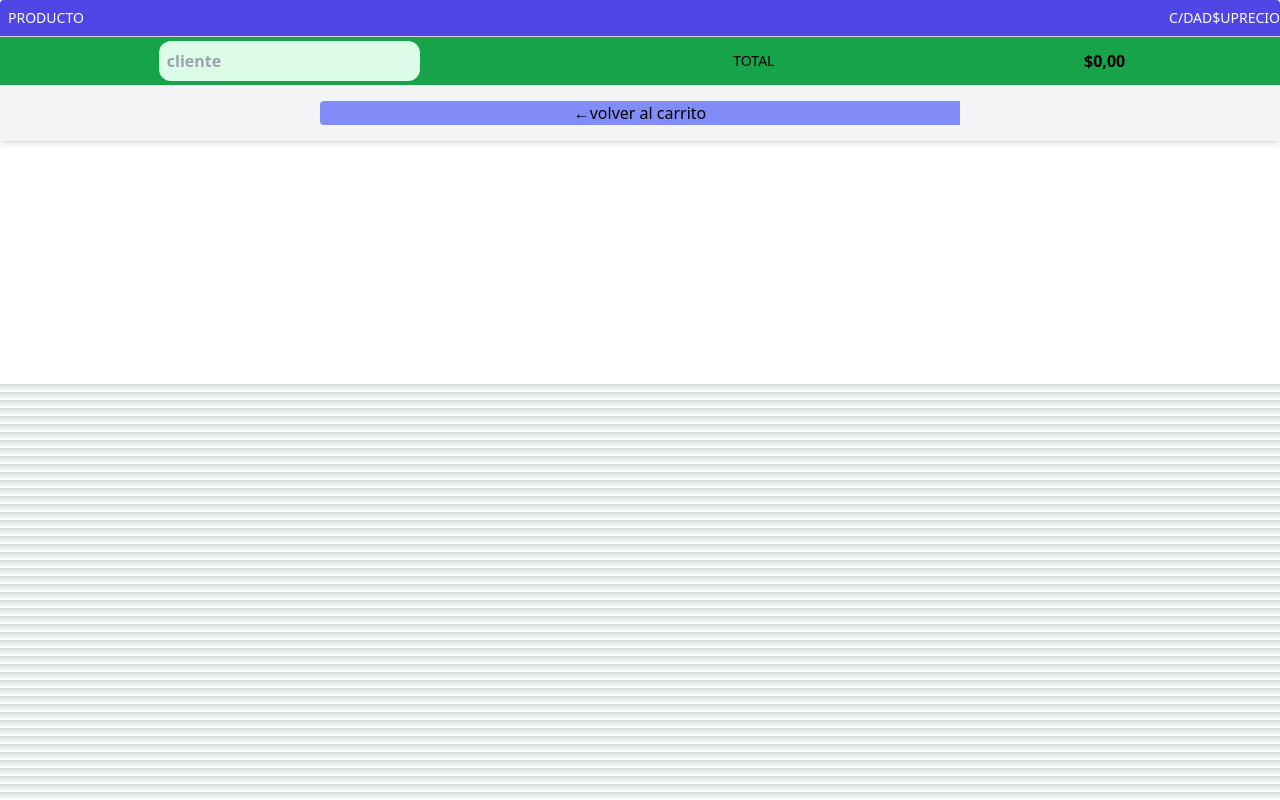
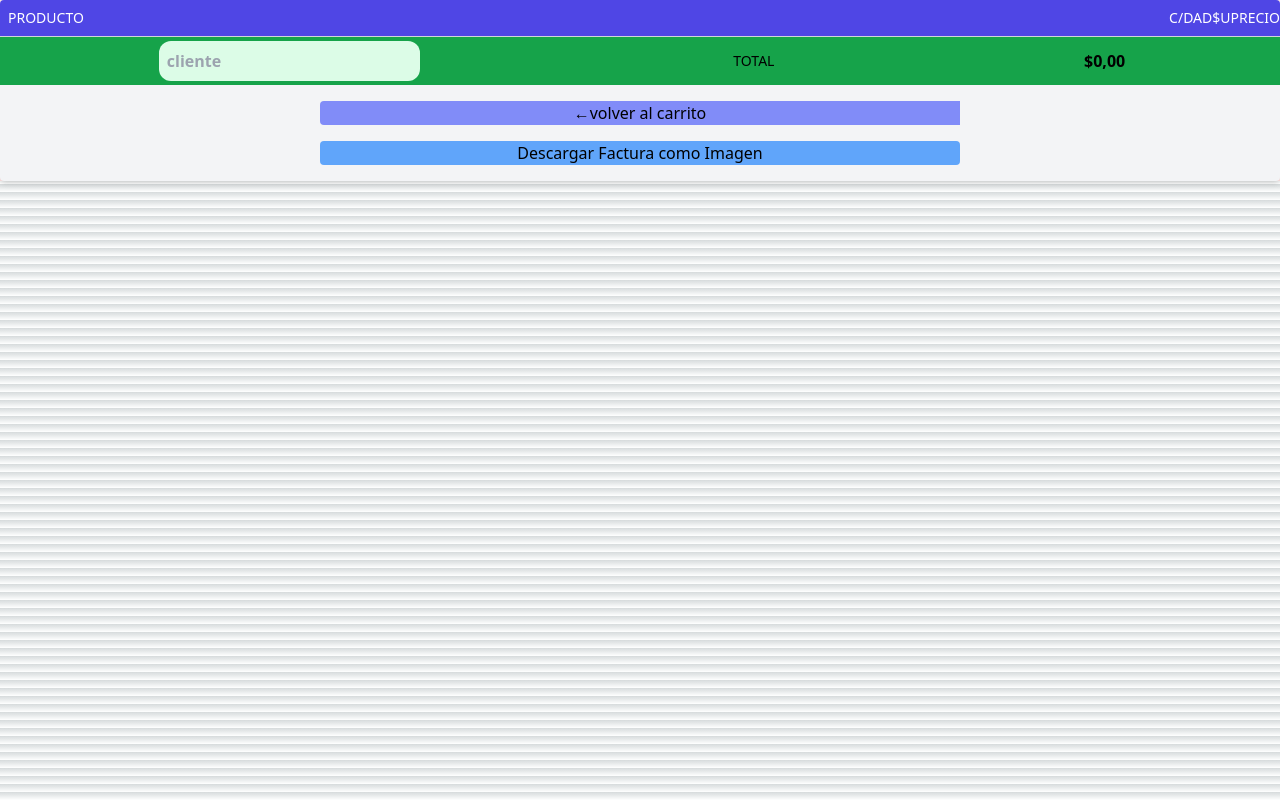
Before and after one commit to alancito1298/front-end-ecommerce, a Next.js app: page /resumen in a window 1280 px wide. Built offline with nearby package versions, Linux system fonts and the light colour scheme.

Commit message:
funcion descargar factura

```diff
--- a/package.json
+++ b/package.json
@@ -14,6 +14,7 @@
     "autoprefixer": "10.4.20",
     "axios": "^1.7.7",
     "css": "^3.0.0",
+    "html2canvas": "^1.4.1",
     "next": "14.2.7",
     "postcss": "8.4.44",
     "react": "18.3.1",
--- a/pages/resumen.js
+++ b/pages/resumen.js
@@ -8,7 +8,7 @@ import Factura from '@/app/factura';
 
 
 export default function MostrarProductos() {
-  return (<div className='h-96 bg-white'>
+  return (<div className='h-full bg-white '>
 
     <Factura ></Factura>
 
--- a/src/app/factura.js
+++ b/src/app/factura.js
@@ -1,20 +1,21 @@
 'use client';
-import React, { useEffect, useState } from 'react';
+import React, { useEffect, useState, useRef } from 'react';
 import formatearDinero from './funciones/darFormatoDinero';
-
+import html2canvas from 'html2canvas';
 
 function Factura() {
   const [carrito, setCarrito] = useState([]);
   const [totalCarrito, setTotalCarrito] = useState(0);
+  const facturaRef = useRef(null); // Referencia al contenedor de la factura
+
   useEffect(() => {
-    // Inicializa el carrito en el localStorage
     const iniciarCarrito = () => {
       if (typeof window !== 'undefined') {
         const carritoStorage = localStorage.getItem('carrito');
         if (!carritoStorage) {
-          localStorage.setItem('carrito', JSON.stringify([])); // Inicializa el carrito como una lista vacía
+          localStorage.setItem('carrito', JSON.stringify([]));
         } else {
-          setCarrito(JSON.parse(carritoStorage)); // Carga el carrito desde localStorage
+          setCarrito(JSON.parse(carritoStorage));
         }
       }
     };
@@ -25,9 +26,8 @@ function Factura() {
     return producto.precioProducto * producto.quantity;
   };
 
-
   useEffect(() => {
-    calcularTotal(carrito); // Calcula el total del carrito
+    calcularTotal(carrito);
   }, [carrito]);
 
   const calcularTotal = (carritoActual = []) => {
@@ -35,49 +35,40 @@ function Factura() {
       (acc, producto) => acc + producto.precioProducto * producto.quantity,
       0
     );
-    setTotalCarrito(total); // Actualiza el total del carrito
+    setTotalCarrito(total);
+  };
+
+  const descargarImagen = async () => {
+    if (facturaRef.current) {
+      const canvas = await html2canvas(facturaRef.current);
+      const imagenURL = canvas.toDataURL('image/png');
+      const enlace = document.createElement('a');
+      enlace.href = imagenURL;
+      enlace.download = 'factura.png';
+      enlace.click();
+    }
   };
 
   return (
-    <div >
-      {/* Container */}
-      <div className="mx-auto w-full max-w-7xl ">
-        {/* Component */}
+    <div className='bg-red-100' >
+      <div className="mx-auto w-full h-vw max-w-7xl">
         <div className="flex flex-col items-center w-full">
-          {/* Heading Content */}
-
-
-
-            {/* Tabla de productos */}
-            <div className="bg-gray-100 shadow-md rounded overflow-hidden w-full ">
-              <table className="w-full">
+          <div className="bg-gray-100 shadow-md rounded overflow-hidden w-full " >
+           <div ref={facturaRef}>
+            <table className="w-full" >
               <thead>
                 <tr className="border-b border-gray-300">
-                    <th colSpan="1" className=" pl-2 text-start uppercase text-white bg-indigo-600 font-light text-sm w-full">
-                      Producto
-                    </th>
-                    <th colSpan="1" className="p-0 py-2 text-center uppercase text-white bg-indigo-600 font-light text-sm w-full">
-
-                    </th>
-                    <th colSpan="1" className="p-0 py-2 text-center uppercase text-white bg-indigo-600 font-light text-sm w-full">
-                    c/dad
-                    </th>
-                    <th colSpan="1" className="p-0 py-2 text-center uppercase text-white bg-indigo-600 font-light  text-sm w-full">
-                    $u
-                    </th>
-                    <th colSpan="1" className="p-0 py-2 text-center uppercase text-white bg-indigo-600 font-light text-sm w-full">
-                    precio
-                    </th>
-
+                  <th className="pl-2 text-start uppercase text-white bg-indigo-600 font-light text-sm w-full">Producto</th>
+                  <th className="p-0 py-2 text-center uppercase text-white bg-indigo-600 font-light text-sm w-full"></th>
+                  <th className="p-0 py-2 text-center uppercase text-white bg-indigo-600 font-light text-sm w-full">c/dad</th>
+                  <th className="p-0 py-2 text-center uppercase text-white bg-indigo-600 font-light text-sm w-full">$u</th>
+                  <th className="p-0 py-2 text-center uppercase text-white bg-indigo-600 font-light text-sm w-full">precio</th>
                 </tr>
               </thead>
               <tbody>
                 {carrito.map((producto) => (
-                    <tr
-                      key={producto.id}
-                      className="border-b border-gray-300"
-                    >
-                      <td className="py-1  text-sm pl-2 text-indigo-900 uppercase">{producto.nombreProducto}<br></br><small className='text-sm lowercase text-indigo-500'>{producto.detalleProducto}</small></td>
+                  <tr key={producto.id} className="border-b border-gray-300">
+                    <td className="py-1 text-sm pl-2 text-indigo-900 uppercase">{producto.nombreProducto}<br /><small className='text-sm lowercase text-indigo-500'>{producto.detalleProducto}</small></td>
                     <td></td>
                     <td className="p-0 pr-3 text-gray-900">
                       <strong className="text-indigo-600">{producto.quantity}</strong>
@@ -88,16 +79,16 @@ function Factura() {
                     </td>
                   </tr>
                 ))}
-
               </tbody>
-
             </table>
             <footer className='bg-green-600 flex flex-row items-center justify-around w-full'>
-                <input className="rounded-xl m-1 p-2 text-black font-semibold bg-green-100 " placeholder='cliente'></input>
-                <div className='uppercase font-light text-sm' >total</div>
-                <div className= 'font-bold'>${formatearDinero(totalCarrito)}</div>
+              <input className="rounded-xl m-1 p-2 text-black font-semibold bg-green-100" placeholder='cliente'></input>
+              <div className='uppercase font-light text-sm'>total</div>
+              <div className='font-bold'>${formatearDinero(totalCarrito)}</div>
             </footer>
-                <a href='/carrito' className='w-1/2 bg-indigo-400 block m-auto my-4 p-auto text-center rounded-l focus-none'> ←volver al carrito</a>
+            </div>
+            <a href='/carrito' className='w-1/2 bg-indigo-400 block m-auto my-4 p-auto text-center rounded-l'>←volver al carrito</a>
+            <button onClick={descargarImagen} className='w-1/2 bg-blue-400 block m-auto my-4 p-auto text-center rounded'>Descargar Factura como Imagen</button>
           </div>
         </div>
       </div>
```
Also changed, not shown: 1 other file (tests, documents, lock files or other folders). Lines whose indentation alone changed are shown as unchanged.
